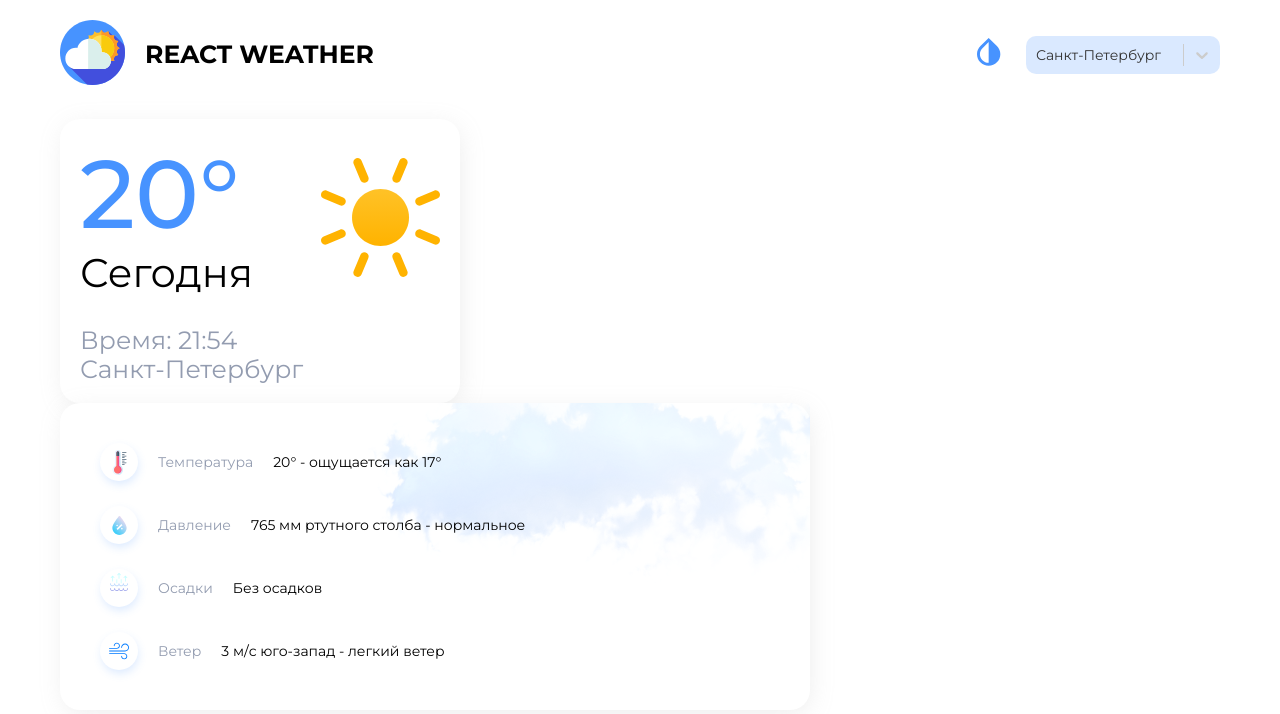
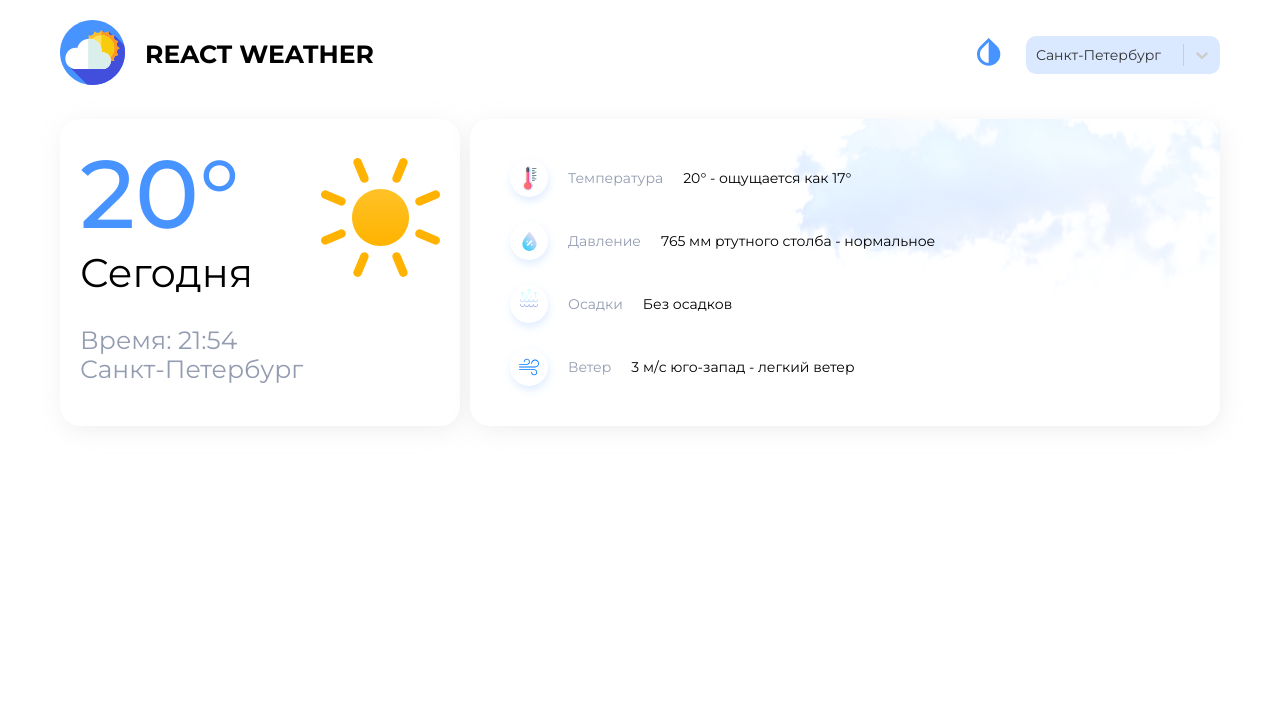
Before and after one commit to chashchinavera/weather-react, a React (Create React App) app: page / in a window 1280 px wide. Shown: the top 714 px of the page. Built offline with nearby package versions, Linux system fonts and the light colour scheme.

Commit message:
add wrapper at Home page

```diff
--- a/src/pages/Home/Home.module.scss
+++ b/src/pages/Home/Home.module.scss
@@ -1,3 +1,7 @@
 .home {
-  font-size: 30px;
 }
+
+.home__wrapper {
+  display: flex;
+  justify-content: space-between;
+}
--- a/src/pages/Home/Home.tsx
+++ b/src/pages/Home/Home.tsx
@@ -9,8 +9,10 @@ interface Props {}
 export const Home = (props: Props) => {
   return (
     <div className={s.home}>
-      <ThisDay />
-      <ThisDayInfo />
+      <div className={s.home__wrapper}>
+        <ThisDay />
+        <ThisDayInfo />
+      </div>
     </div>
   );
 };
```
